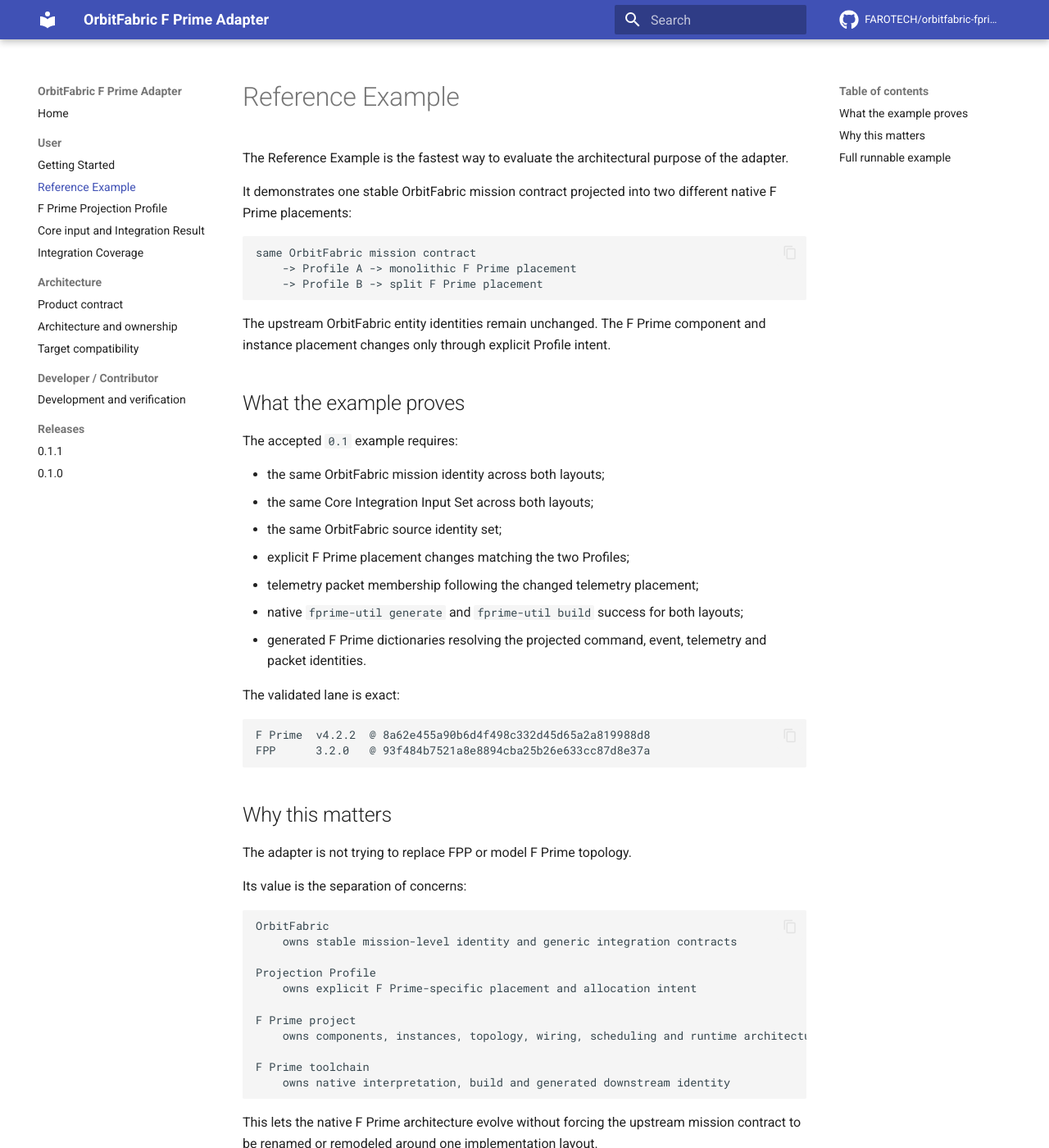
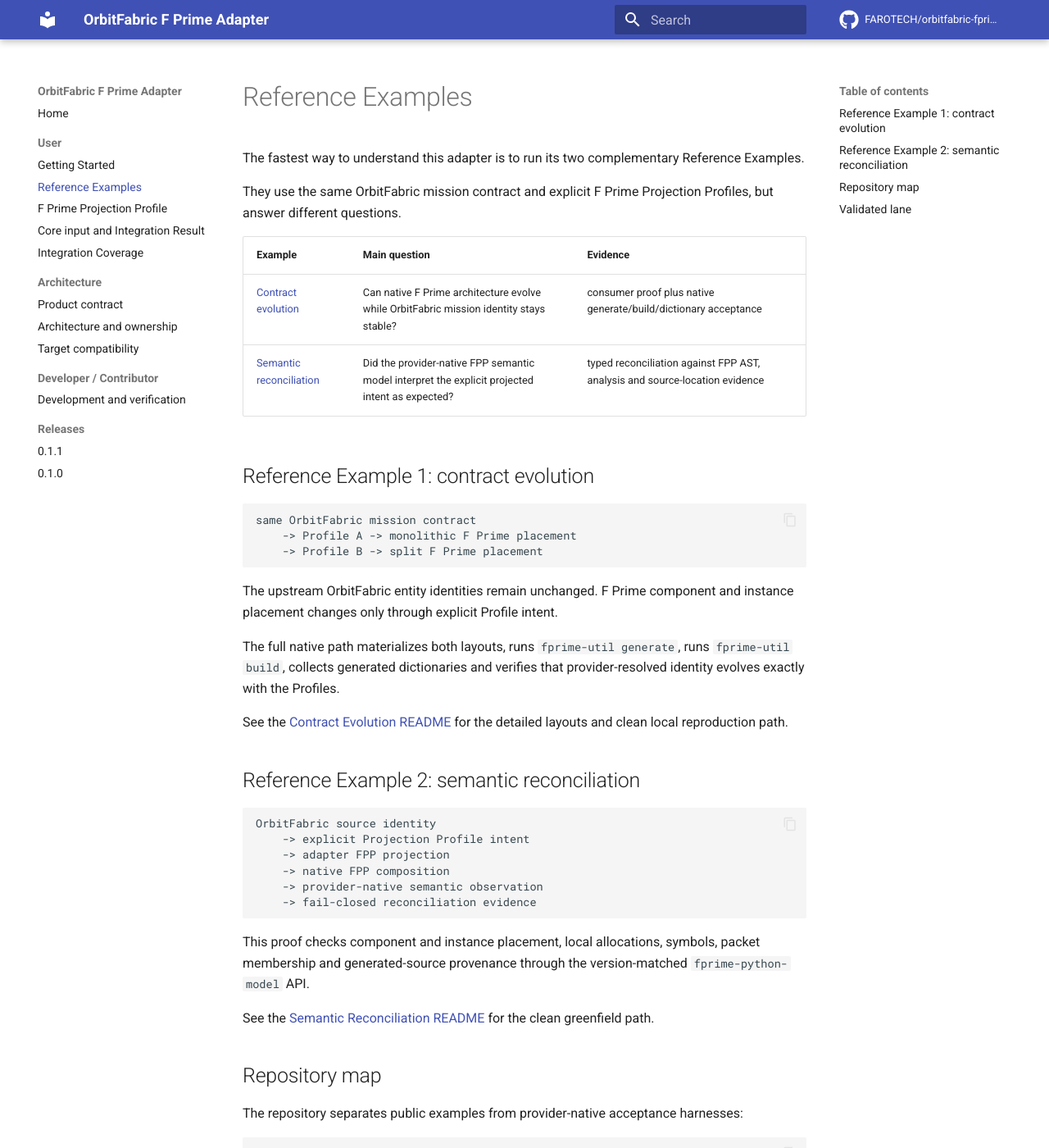
Before and after one commit to FAROTECH/orbitfabric-fprime-adapter, an MkDocs documentation site: the page built from docs/reference-example.md, in a window 1280 px wide and 1400 px high. Shown: the whole window at 82% size. Built offline with MkDocs 1.6.1 and Material for MkDocs 9.7.7, drawn with Linux system fonts in a browser that asks for light colours; comment, search, counter and statistics services are not loaded; some of the changed text lies outside the part shown.

Commit message:
docs: consolidate repository navigation and runnable examples (#17)

````diff
--- a/docs/development.md
+++ b/docs/development.md
@@ -20,20 +20,48 @@
 mkdocs build --strict
 ```
 
+## Repository map
+
+```text
+src/
+    adapter product
+
+examples/
+    public executable integration stories
+
+native_acceptance/
+    concrete F Prime materialization and downstream acceptance
+
+docs/
+    user, architecture and contributor documentation
+```
+
+The public examples and the native acceptance harnesses are deliberately separate. The examples explain the integration property being demonstrated. The native harnesses ask the real F Prime toolchain to generate, build, resolve dictionaries and exercise selected runtime behavior.
+
 ## CI layers
 
 Canonical CI separates the product concerns deliberately:
 
 1. source quality, package tests and wheel construction;
 2. exact OrbitFabric Core input-contract conformance;
-3. consumer Reference Example acceptance;
+3. consumer Reference Example contract-evolution proof;
 4. native two-layout Reference Example generation, build and dictionary resolution;
-5. managed Adapter Manager lifecycle proof;
-6. exact F Prime/FPP native generation, build and dictionary conformance;
-7. F Prime GDS closed-loop runtime acceptance;
-8. provider-neutral release proof.
+5. provider-native FPP semantic reconciliation;
+6. managed Adapter Manager lifecycle proof;
+7. exact F Prime/FPP native static generation, build and dictionary conformance;
+8. F Prime GDS closed-loop runtime acceptance;
+9. provider-neutral release proof.
 
-These layers are not interchangeable. Core conformance does not imply F Prime compatibility, and F Prime native acceptance does not imply publication or external greenfield acceptance.
+These layers are not interchangeable. Core conformance does not imply F Prime compatibility, semantic reconciliation does not replace generated-dictionary or runtime evidence, and F Prime native acceptance does not imply publication or external greenfield acceptance.
+
+## Public local reproduction paths
+
+The repository exposes two bounded local paths for users who want to reproduce the public integration evidence:
+
+- [Contract Evolution Reference Example](https://github.com/FAROTECH/orbitfabric-fprime-adapter/blob/main/examples/reference-contract-evolution/README.md), including the full native `run_native.sh` path;
+- [Semantic Reconciliation Reference Example](https://github.com/FAROTECH/orbitfabric-fprime-adapter/blob/main/examples/reference-semantic-reconciliation/README.md), including the clean FPP semantic greenfield path.
+
+The default local workspaces used by these examples and native harnesses are ignored by Git so running a supported example does not dirty the checkout.
 
 ## Accepted downstream lane
 
@@ -44,7 +72,7 @@
 FPP      3.2.0   @ 93f484b7521a8e8894cba25b26e633cc87d8e37a
 ```
 
-CI has observed generation, build, generated dictionary conformance and GDS closed-loop behavior for this pair. The Reference Example also proves both its monolithic and split F Prime placements through native generation, build and generated dictionary resolution against the same exact lane. No broader target range is claimed.
+CI has observed generation, build, generated dictionary conformance, provider-native semantic reconciliation and GDS closed-loop behavior for this pair. The Reference Examples exercise both the monolithic and split F Prime placements against the same exact lane. No broader target range is claimed.
 
 ## Version discipline
 
--- a/docs/reference-example.md
+++ b/docs/reference-example.md
@@ -1,8 +1,15 @@
-# Reference Example
+# Reference Examples
 
-The Reference Example is the fastest way to evaluate the architectural purpose of the adapter.
+The fastest way to understand this adapter is to run its two complementary Reference Examples.
 
-It demonstrates one stable OrbitFabric mission contract projected into two different native F Prime placements:
+They use the same OrbitFabric mission contract and explicit F Prime Projection Profiles, but answer different questions.
+
+| Example | Main question | Evidence |
+| --- | --- | --- |
+| [Contract evolution](https://github.com/FAROTECH/orbitfabric-fprime-adapter/tree/main/examples/reference-contract-evolution) | Can native F Prime architecture evolve while OrbitFabric mission identity stays stable? | consumer proof plus native generate/build/dictionary acceptance |
+| [Semantic reconciliation](https://github.com/FAROTECH/orbitfabric-fprime-adapter/tree/main/examples/reference-semantic-reconciliation) | Did the provider-native FPP semantic model interpret the explicit projected intent as expected? | typed reconciliation against FPP AST, analysis and source-location evidence |
+
+## Reference Example 1: contract evolution
 
 ```text
 same OrbitFabric mission contract
@@ -10,55 +17,68 @@
     -> Profile B -> split F Prime placement
 ```
 
-The upstream OrbitFabric entity identities remain unchanged. The F Prime component and instance placement changes only through explicit Profile intent.
+The upstream OrbitFabric entity identities remain unchanged. F Prime component and instance placement changes only through explicit Profile intent.
 
-## What the example proves
+The full native path materializes both layouts, runs `fprime-util generate`, runs `fprime-util build`, collects generated dictionaries and verifies that provider-resolved identity evolves exactly with the Profiles.
 
-The accepted `0.1` example requires:
+See the [Contract Evolution README](https://github.com/FAROTECH/orbitfabric-fprime-adapter/blob/main/examples/reference-contract-evolution/README.md) for the detailed layouts and clean local reproduction path.
 
-- the same OrbitFabric mission identity across both layouts;
-- the same Core Integration Input Set across both layouts;
-- the same OrbitFabric source identity set;
-- explicit F Prime placement changes matching the two Profiles;
-- telemetry packet membership following the changed telemetry placement;
-- native `fprime-util generate` and `fprime-util build` success for both layouts;
-- generated F Prime dictionaries resolving the projected command, event, telemetry and packet identities.
+## Reference Example 2: semantic reconciliation
 
-The validated lane is exact:
+```text
+OrbitFabric source identity
+    -> explicit Projection Profile intent
+    -> adapter FPP projection
+    -> native FPP composition
+    -> provider-native semantic observation
+    -> fail-closed reconciliation evidence
+```
+
+This proof checks component and instance placement, local allocations, symbols, packet membership and generated-source provenance through the version-matched `fprime-python-model` API.
+
+See the [Semantic Reconciliation README](https://github.com/FAROTECH/orbitfabric-fprime-adapter/blob/main/examples/reference-semantic-reconciliation/README.md) for the clean greenfield path.
+
+## Repository map
+
+The repository separates public examples from provider-native acceptance harnesses:
+
+```text
+examples/
+    public stories, Profiles and proof logic
+
+native_acceptance/
+    concrete F Prime materialization and downstream acceptance
+
+src/
+    adapter product
+
+docs/
+    user and architecture documentation
+```
+
+For the contract-evolution example specifically:
+
+```text
+examples/reference-contract-evolution/
+    story + Profiles + consumer proof
+
+native_acceptance/reference_example/
+    materializer + full native runner + dictionary verifier
+```
+
+This split keeps the public example small while keeping the real F Prime project path executable and reviewable.
+
+## Validated lane
+
+Both examples stay on the exact accepted downstream lane:
 
 ```text
 F Prime  v4.2.2  @ 8a62e455a90b6d4f498c332d45d65a2a819988d8
 FPP      3.2.0   @ 93f484b7521a8e8894cba25b26e633cc87d8e37a
 ```
 
-## Why this matters
+The semantic-reconciliation example additionally pins `fprime-community/fprime-python-model` to commit `934d79ddbe4ad1286e56a5575fed34fb0c44a1bb`.
 
-The adapter is not trying to replace FPP or model F Prime topology.
-
-Its value is the separation of concerns:
-
-```text
-OrbitFabric
-    owns stable mission-level identity and generic integration contracts
-
-Projection Profile
-    owns explicit F Prime-specific placement and allocation intent
-
-F Prime project
-    owns components, instances, topology, wiring, scheduling and runtime architecture
-
-F Prime toolchain
-    owns native interpretation, build and generated downstream identity
-```
-
-This lets the native F Prime architecture evolve without forcing the upstream mission contract to be renamed or remodeled around one implementation layout.
-
-## Full runnable example
-
-The complete example inputs, profiles, verifier and native acceptance fixture are kept in the repository under:
-
-[examples/reference-contract-evolution](https://github.com/FAROTECH/orbitfabric-fprime-adapter/tree/main/examples/reference-contract-evolution)
-
-Read the full [Reference Example README](https://github.com/FAROTECH/orbitfabric-fprime-adapter/blob/main/examples/reference-contract-evolution/README.md) for the detailed layouts and execution path.
+Neither example widens the adapter compatibility claim.
 
 For consumer installation of the released adapter, start with [Getting Started](getting-started.md).
--- a/mkdocs.yml
+++ b/mkdocs.yml
@@ -42,7 +42,7 @@
   - Home: index.md
   - User:
       - Getting Started: getting-started.md
-      - Reference Example: reference-example.md
+      - Reference Examples: reference-example.md
       - F Prime Projection Profile: projection-profile.md
       - Core input and Integration Result: core-input-and-result.md
       - Integration Coverage: integration-coverage.md
````
Also changed, not shown: CHANGELOG.md (+12 -0 lines), README.md (+25 -0 lines), docs/index.md (+22 -2 lines), examples/README.md (added, +37 -0 lines), examples/reference-contract-evolution/README.md (+145 -19 lines), native_acceptance/README.md (added, +38 -0 lines), 1 other file.
